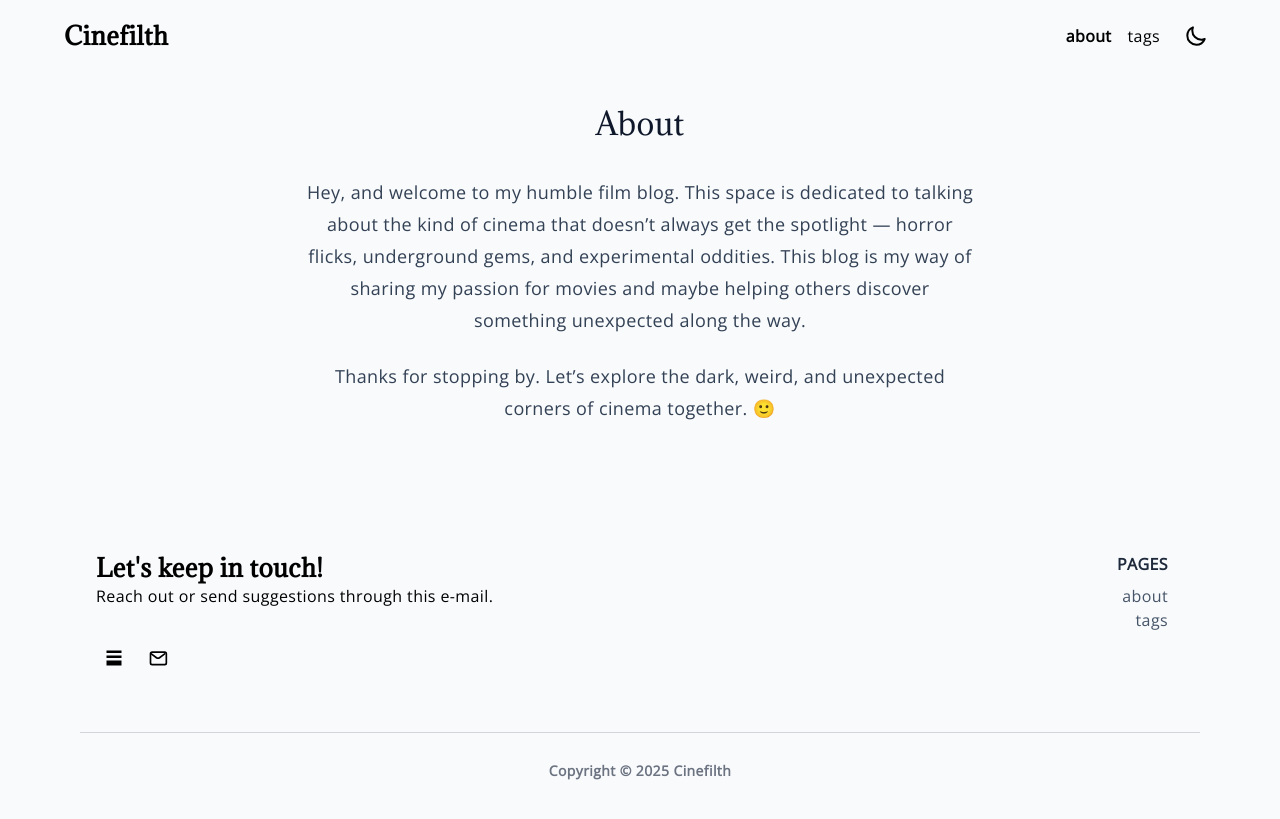
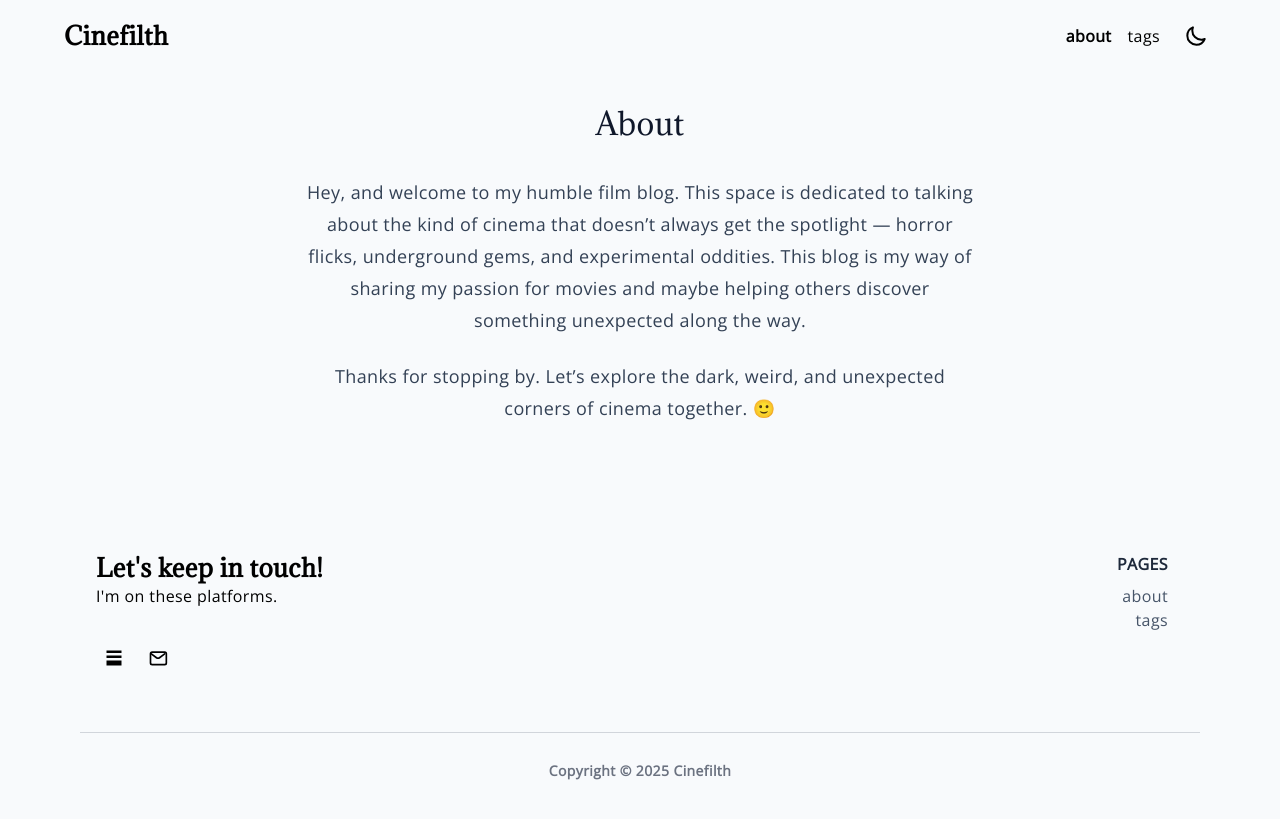
Before and after one commit to KanbeiKuroda/q7m_s9xv4kz8r2b1t6_dwpf0hlj, a Jekyll site: the page built from about.md, in a window 1280 px wide. Shown: the top 819 px of the page. Built offline with Jekyll 4.4.1, drawn with Linux system fonts in a browser that asks for light colours.

Commit message:
Update footer.html

```diff
--- a/_includes/footer.html
+++ b/_includes/footer.html
@@ -8,7 +8,7 @@
           {{ site.data[site.lang].footer.title | default: "Let's keep in touch!" | localize }}
         </h4>
         <span class="text-base dark:text-slate-300 my-4">
-          {{ site.data[site.lang].footer.description | default: "Reach out or send suggestions through this e-mail." }}
+          {{ site.data[site.lang].footer.description | default: "I'm on these platforms." }}
         </span>
         {% include social.html %}
       </div>
```
